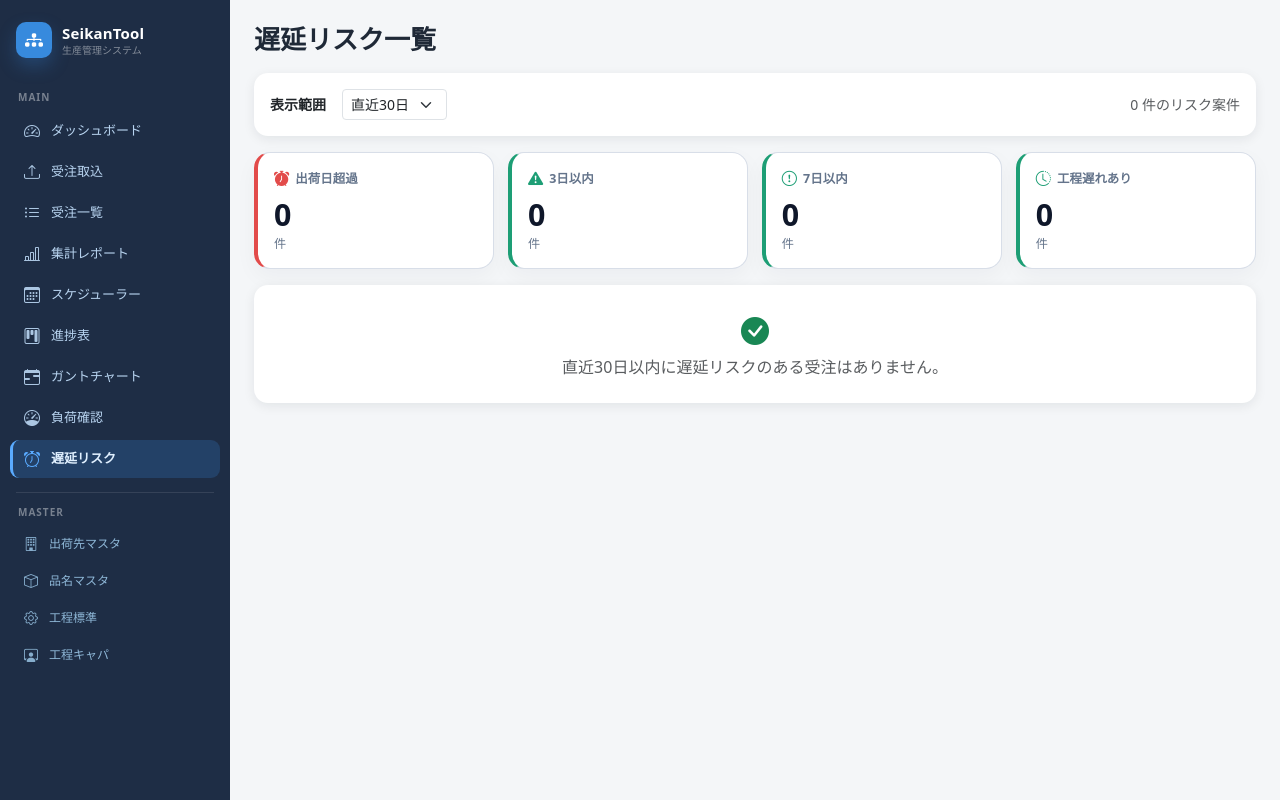
After one commit to kanonsanyes-dot/seikan-tool, a Flask app: page /delay in a window 1280 px wide. The commit adds this page. Run offline with Flask 3, Linux system fonts and the light colour scheme.

Commit message:
Add Phase 5: 遅延リスク一覧・アラート
- services/delay_service.py: 出荷日超過/3日以内/7日以内/工程遅延の4段階リスク判定
- routes/delay.py: /delay 一覧ページ + /delay/api/summary
- templates/delay/index.html: リスク別テーブル・KPIカード・ガントリンク
- app.py: delay_bp 登録・ダッシュボードに遅延サマリを渡す
- templates/dashboard.html: 出荷超過/緊急の場合に赤バナー追加
- templates/base.html: ナビに「遅延リスク」リンク追加

Co-Authored-By: Claude <noreply@anthropic.com>

```diff
--- a/app.py
+++ b/app.py
@@ -23,6 +23,7 @@ def create_app():
     from routes.scheduler import scheduler_bp
     from routes.progress import progress_bp, progress_api_bp
     from routes.capacity import capacity_bp
+    from routes.delay import delay_bp
     app.register_blueprint(orders_bp)
     app.register_blueprint(reports_bp)
     app.register_blueprint(masters_bp)
@@ -30,11 +31,13 @@ def create_app():
     app.register_blueprint(progress_bp)
     app.register_blueprint(progress_api_bp)
     app.register_blueprint(capacity_bp)
+    app.register_blueprint(delay_bp)
 
     from models import Order
     from sqlalchemy import func
     from datetime import date, timedelta
     from services.capacity_service import get_capacity_summary
+    from services.delay_service import get_delay_summary
 
     @app.route("/")
     def dashboard():
@@ -47,12 +50,16 @@ def create_app():
         this_month_qty = db.session.query(func.coalesce(func.sum(Order.quantity), 0)).filter(Order.ship_date >= month_start, Order.ship_date < next_month).scalar()
         upcoming = Order.query.filter(Order.ship_date >= today, Order.ship_date <= today + timedelta(days=30)).order_by(Order.ship_date).limit(20).all()
         cap = get_capacity_summary(today.year, today.month)
+        delay = get_delay_summary()
         return render_template(
             "dashboard.html",
             total=total, ok=ok, ng=ng,
             this_month_qty=this_month_qty,
             upcoming=upcoming,
             edition=EDITION,
+            delay_overdue=delay["overdue"],
+            delay_critical=delay["critical"],
+            delay_total=delay["total"],
             bottleneck=cap.bottleneck,
             critical_count=len(cap.critical_processes),
         )
--- /dev/null
+++ b/routes/delay.py
@@ -0,0 +1,36 @@
+from __future__ import annotations
+from flask import Blueprint, render_template, request, jsonify
+from services.delay_service import get_delay_risks, get_delay_summary
+
+delay_bp = Blueprint("delay", __name__, url_prefix="/delay")
+
+
+@delay_bp.route("")
+def index():
+    days_ahead = int(request.args.get("days", 30))
+    risks = get_delay_risks(days_ahead=days_ahead)
+    overdue = [r for r in risks if r.level == "overdue"]
+    critical = [r for r in risks if r.level == "critical"]
+    high = [r for r in risks if r.level == "high"]
+    medium = [r for r in risks if r.level == "medium"]
+    return render_template(
+        "delay/index.html",
+        overdue=overdue,
+        critical=critical,
+        high=high,
+        medium=medium,
+        total=len(risks),
+        days_ahead=days_ahead,
+    )
+
+
+@delay_bp.route("/api/summary")
+def api_summary():
+    s = get_delay_summary()
+    return jsonify({
+        "overdue": s["overdue"],
+        "critical": s["critical"],
+        "high": s["high"],
+        "medium": s["medium"],
+        "total": s["total"],
+    })
--- /dev/null
+++ b/services/delay_service.py
@@ -0,0 +1,89 @@
+from __future__ import annotations
+from dataclasses import dataclass
+from datetime import date, timedelta
+from models import Order, ProcessProgress
+from database import db
+
+
+@dataclass
+class DelayRisk:
+    order_id: int
+    product_name: str
+    customer: str
+    ship_date: date
+    days_until_ship: int          # 負 = 出荷日超過
+    incomplete_processes: list[str]
+    overdue_processes: list[str]  # end_date 超過 & 未完了
+    level: str                    # critical / high / medium / overdue
+
+
+def _risk_level(days_until: int, has_incomplete: bool, has_overdue: bool) -> str:
+    if not has_incomplete:
+        return None
+    if days_until < 0:
+        return "overdue"    # 出荷日超過 & 未完了
+    if days_until <= 3:
+        return "critical"   # 3日以内
+    if days_until <= 7:
+        return "high"       # 7日以内
+    if has_overdue:
+        return "medium"     # 工程が遅れているが出荷日まで余裕あり
+    return None
+
+
+def get_delay_risks(days_ahead: int = 30) -> list[DelayRisk]:
+    """遅延リスクのある受注一覧を返す"""
+    today = date.today()
+    cutoff = today + timedelta(days=days_ahead)
+
+    # 対象: 未完了工程がある受注（出荷日が未来30日以内 or 既に超過）
+    orders = (
+        Order.query
+        .filter(Order.ship_date <= cutoff)
+        .filter(Order.status != "完了")
+        .order_by(Order.ship_date.asc())
+        .all()
+    )
+
+    result = []
+    for order in orders:
+        progresses = ProcessProgress.query.filter_by(order_id=order.order_id).all()
+        if not progresses:
+            continue
+
+        incomplete = [p.process_name for p in progresses if p.status != "完了"]
+        overdue = [
+            p.process_name for p in progresses
+            if p.status != "完了" and p.end_date and p.end_date < today
+        ]
+
+        days_until = (order.ship_date - today).days
+        level = _risk_level(days_until, bool(incomplete), bool(overdue))
+        if level is None:
+            continue
+
+        result.append(DelayRisk(
+            order_id=order.order_id,
+            product_name=order.product_name,
+            customer=order.customer,
+            ship_date=order.ship_date,
+            days_until_ship=days_until,
+            incomplete_processes=incomplete,
+            overdue_processes=overdue,
+            level=level,
+        ))
+
+    return result
+
+
+def get_delay_summary() -> dict:
+    """ダッシュボード用のサマリ"""
+    risks = get_delay_risks(days_ahead=30)
+    return {
+        "overdue": sum(1 for r in risks if r.level == "overdue"),
+        "critical": sum(1 for r in risks if r.level == "critical"),
+        "high": sum(1 for r in risks if r.level == "high"),
+        "medium": sum(1 for r in risks if r.level == "medium"),
+        "total": len(risks),
+        "items": risks,
+    }
--- a/templates/base.html
+++ b/templates/base.html
@@ -56,6 +56,10 @@
          href="{{ url_for('capacity.index') }}">
         <i class="bi bi-speedometer"></i><span>負荷確認</span>
       </a>
+      <a class="sb-link {% if current_path.startswith('/delay') %}sb-active{% endif %}"
+         href="{{ url_for('delay.index') }}">
+        <i class="bi bi-alarm"></i><span>遅延リスク</span>
+      </a>
     </nav>
 
     <div class="sb-divider"></div>
--- /dev/null
+++ b/templates/delay/index.html
@@ -0,0 +1,125 @@
+{% extends "base.html" %}
+{% block title %}遅延リスク一覧 - SeikanTool{% endblock %}
+{%- block h1 -%}遅延リスク一覧{%- endblock -%}
+
+{% block content %}
+<div class="delay-page">
+
+  {# フィルタ #}
+  <form class="card p-3 mb-3 d-flex flex-row align-items-center gap-3 flex-wrap" method="get">
+    <label class="fw-bold small">表示範囲</label>
+    <select name="days" class="form-select form-select-sm" style="width:auto;" onchange="this.form.submit()">
+      {% for d in [14, 30, 60] %}
+      <option value="{{ d }}" {% if d == days_ahead %}selected{% endif %}>直近{{ d }}日</option>
+      {% endfor %}
+    </select>
+    <span class="ms-auto text-muted small">{{ total }} 件のリスク案件</span>
+  </form>
+
+  {# KPI #}
+  <div class="kpi-grid mb-3">
+    <div class="kpi-card kpi-red {% if overdue %}kpi-alert{% endif %}">
+      <div class="kpi-label"><i class="bi bi-alarm-fill"></i><span>出荷日超過</span></div>
+      <div class="kpi-value">{{ overdue | length }}</div>
+      <div class="kpi-sub">件</div>
+    </div>
+    <div class="kpi-card {% if critical %}kpi-red{% else %}kpi-green{% endif %}">
+      <div class="kpi-label"><i class="bi bi-exclamation-triangle-fill"></i><span>3日以内</span></div>
+      <div class="kpi-value">{{ critical | length }}</div>
+      <div class="kpi-sub">件</div>
+    </div>
+    <div class="kpi-card {% if high %}kpi-red{% else %}kpi-green{% endif %}">
+      <div class="kpi-label"><i class="bi bi-exclamation-circle"></i><span>7日以内</span></div>
+      <div class="kpi-value">{{ high | length }}</div>
+      <div class="kpi-sub">件</div>
+    </div>
+    <div class="kpi-card {% if medium %}kpi-purple{% else %}kpi-green{% endif %}">
+      <div class="kpi-label"><i class="bi bi-clock-history"></i><span>工程遅れあり</span></div>
+      <div class="kpi-value">{{ medium | length }}</div>
+      <div class="kpi-sub">件</div>
+    </div>
+  </div>
+
+  {% if total == 0 %}
+  <div class="card p-4 text-center text-muted">
+    <p class="mb-1"><i class="bi bi-check-circle-fill text-success fs-3"></i></p>
+    <p class="mb-0">直近{{ days_ahead }}日以内に遅延リスクのある受注はありません。</p>
+  </div>
+  {% else %}
+
+  {% macro risk_table(items, level_label, level_class, icon) %}
+  {% if items %}
+  <div class="card p-3 mb-3 border-{{ level_class }}">
+    <div class="panel-header mb-2">
+      <h2 class="panel-title">
+        <i class="bi bi-{{ icon }} text-{{ level_class }}"></i>
+        {{ level_label }}
+        <span class="badge bg-{{ level_class }} ms-1">{{ items | length }}</span>
+      </h2>
+    </div>
+    <div class="table-responsive">
+      <table class="table table-sm align-middle">
+        <thead>
+          <tr>
+            <th>受注ID</th>
+            <th>品名</th>
+            <th>客先</th>
+            <th class="text-center">出荷日</th>
+            <th class="text-center">残日数</th>
+            <th>未完了工程</th>
+            <th>工程遅延</th>
+            <th class="text-center">進捗</th>
+          </tr>
+        </thead>
+        <tbody>
+          {% for r in items %}
+          <tr>
+            <td><a href="{{ url_for('progress.index') }}?order_id={{ r.order_id }}">#{{ r.order_id }}</a></td>
+            <td class="fw-bold">{{ r.product_name }}</td>
+            <td>{{ r.customer }}</td>
+            <td class="text-center">{{ r.ship_date.strftime('%m/%d') }}</td>
+            <td class="text-center fw-bold {% if r.days_until_ship < 0 %}text-danger{% elif r.days_until_ship <= 3 %}text-danger{% else %}text-warning{% endif %}">
+              {% if r.days_until_ship < 0 %}
+                <span class="badge bg-danger">{{ r.days_until_ship }}日</span>
+              {% else %}
+                {{ r.days_until_ship }}日
+              {% endif %}
+            </td>
+            <td>
+              {% for p in r.incomplete_processes %}
+                <span class="badge bg-secondary me-1">{{ p }}</span>
+              {% endfor %}
+            </td>
+            <td>
+              {% if r.overdue_processes %}
+                {% for p in r.overdue_processes %}
+                  <span class="badge bg-danger me-1">{{ p }}</span>
+                {% endfor %}
+              {% else %}
+                <span class="text-muted small">-</span>
+              {% endif %}
+            </td>
+            <td class="text-center">
+              <a href="{{ url_for('progress_gantt') }}?order_id={{ r.order_id }}"
+                 class="btn btn-sm btn-warm" title="ガントで確認">
+                <i class="bi bi-calendar-range"></i>
+              </a>
+            </td>
+          </tr>
+          {% endfor %}
+        </tbody>
+      </table>
+    </div>
+  </div>
+  {% endif %}
+  {% endmacro %}
+
+  {{ risk_table(overdue,   "出荷日超過（未完了工程あり）", "danger",  "alarm-fill") }}
+  {{ risk_table(critical,  "出荷日まで3日以内",             "danger",  "exclamation-triangle-fill") }}
+  {{ risk_table(high,      "出荷日まで7日以内",             "warning", "exclamation-circle") }}
+  {{ risk_table(medium,    "工程遅延あり（出荷日まで余裕）","secondary","clock-history") }}
+
+  {% endif %}
+
+</div>
+{% endblock %}
```
Also changed, not shown: templates/dashboard.html (+15 -1 lines).
